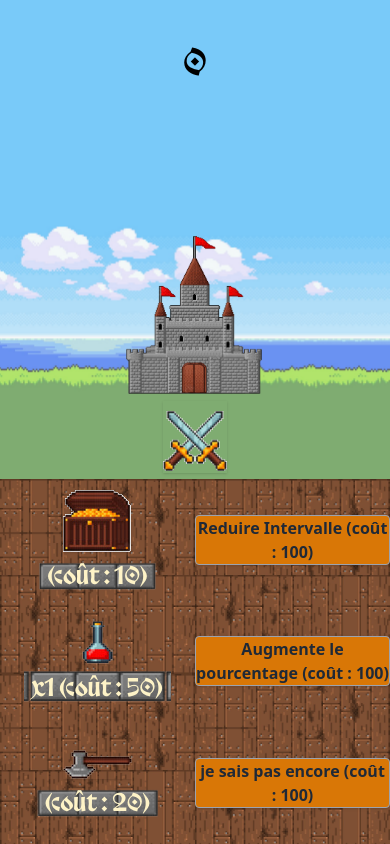
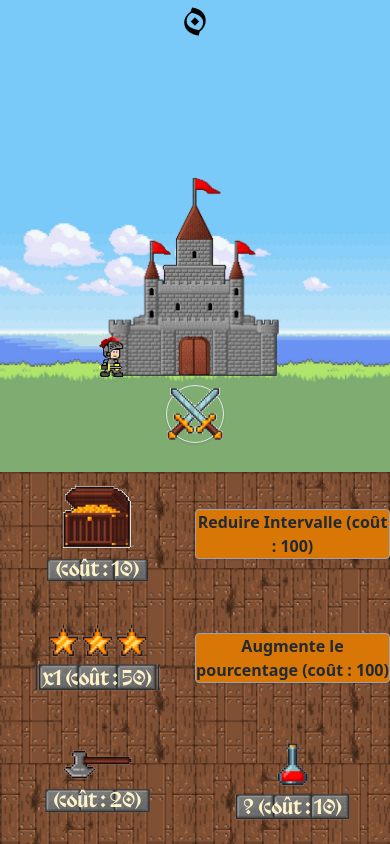
Before and after one commit to KimJacobus/knight-clicker, a website built with Vite: page index.html in a window 390 px wide. Built offline with nearby package versions, Linux system fonts and the light colour scheme.

Commit message:
update responsive, function random

```diff
--- a/index.html
+++ b/index.html
@@ -10,73 +10,69 @@
 
     <div class="grid lg:grid-cols-5 grid-cols-2 h-screen w-screen">
 
+      <!-- Bonus gauche -->
       <div class="lg:order-1 grid col-span-1 lg:grid-rows-3 grid-rows-3 bg-contain" style="background-image: url(/pictures/woodenbg.jpg);">
-
         <div class="row-span-1 grid-rows-2 justify-self-center self-center text-center">
           <div class="row-span-1">
             <button id="bonus" value="bonus" class="bg-transparent hover:animate-waving-hand shadow">
               <img src="/pictures/tresor.png" alt="" srcset="">
             </button>
-            <div id="pbonus" class="trickster text-2xl text-amber-100 bg-transparent bg-bottom bg-repeat-x bg-contain px-2" style="background-image: url(/pictures/briques.png);">
+            <div id="pbonus" class="trickster text-xl text-amber-100 bg-transparent bg-bottom bg-repeat-x bg-contain px-2" style="background-image: url(/pictures/briques.png);">
             </div>
           </div>
         </div>
-
         <div class="row-span-1 justify-self-center self-center text-center">
-          <button id="multiply" value="multiply" class="bg-transparent hover:scale-125 shadow">
-            <img src="/pictures/potion.png" alt="" srcset="">
+          <button id="multiply" value="multiply" class="bg-transparent hover:animate-ping shadow">
+            <img src="/pictures/etoiles.png" alt="" srcset="">
           </button>
-          <div id="pmultiply" class="trickster text-2xl text-amber-100 bg-transparent bg-bottom bg-repeat-x bg-contain px-2" style="background-image: url(/pictures/briques.png);">
+          <div id="pmultiply" class="trickster text-xl text-amber-100 bg-transparent bg-bottom bg-repeat-x bg-contain px-2" style="background-image: url(/pictures/briques.png);">
           </div>
         </div>
         <div class="row-span-1 justify-self-center self-center text-center">
-          <button id="autoclick" value="autoclick"  class="bg-transparent hover:scale-125 shadow">
+          <button id="autoclick" value="autoclick"  class="bg-transparent hover:scale-125 hover:animate-bounce shadow">
             <img src="/pictures/hache.png" alt="" srcset="">
           </button>
-          <div id="pautoclick" class="trickster text-2xl text-amber-100 bg-transparent bg-bottom bg-repeat-x bg-contain px-2" style="background-image: url(/pictures/briques.png);">
+          <div id="pautoclick" class="trickster text-xl text-amber-100 bg-transparent bg-bottom bg-repeat-x bg-contain px-2" style="background-image: url(/pictures/briques.png);">
           </div>
         </div>
       </div>
 
-
-
-
-
-      <div class="order-first lg:order-2 grid lg:grid-rows-5 lg:col-span-3 grid-rows-2 col-span-2 bg-cover bg-center" style="background-image: url(/pictures/wallpaperflare.com_wallpaper.jpg)">
-        <div id="display" class="trickster text-4xl row-span-1 pt-10 justify-self-center">
+      <!-- Ecran centrale -->
+      <div class="order-first lg:order-2 grid lg:grid-rows-7 lg:col-span-3 grid-rows-2 col-span-2 bg-cover bg-center" style="background-image: url(/pictures/wallpaperflare.com_wallpaper.jpg)">
+        <div id="display" class="trickster text-4xl row-span-1 justify-self-center">
         </div>
-        <div id="pclick" class="justify-self-end animate-fading">
+        <div id="pclick" class="justify-self-end animate-pulse">
         </div>
-        <div class="lg:row-span-3 row-span-1 justify-self-center">
-          <img class="object-scale-down h-44 w-42 md:object-none md:h-full md:w-full" src="/pictures/chateau.png" alt="" srcset="">
+        <div class="lg:row-span-3 grid-cols-5 row-span-1 justify-self-center">
+          <img class="-mb-12 object-scale-down h-54 w-52 md:object-none md:h-full md:w-full " src="/pictures/chateau.png" alt="" srcset="">
+          <img class="object-scale-down h-10 w-10 " src="/pictures/8bitKnight.png" alt="" srcset="">
         </div>
-        <div class="row-span-1 justify-self-center self-center">
-          <button id="click" value="click"  class="bg-transparent hover:scale-125 shadow">
-            <img class="object-scale-down h-16 w-16 mt-2 md:object-none md:h-full md:w-full" src="/pictures/doubleepee.png" alt="" srcset="">
+        <div class="row-span-2 justify-self-center self-center pb-6">
+          <button id="click" value="click"  class="hover:scale-125 shadow rounded-full border mt-2">
+            <img class="object-scale-down h-14 w-14 md:object-none md:h-full md:w-full" src="/pictures/doubleepee.png" alt="" srcset="">
           </button>
         </div>
-
       </div>
 
-
-      <div class="lg:order-3 grid col-span-1 grid-rows-3 bg-contain" style="background-image: url(/pictures/woodenbg.jpg);">
-
+      <!-- Bonus droite -->
+      <div class="lg:order-3 grid col-span-1 lg:grid-rows-3 grid-rows-3 bg-contain" style="background-image: url(/pictures/woodenbg.jpg);">
         <div class="row-span-1 justify-self-center self-center text-center">
           <button id="bonus1" value="bonus" class="bg-amber-600 hover:bg-gray-100 text-gray-800 font-semibold border border-gray-400 rounded shadow">
             Bonus1
           </button>
-      </div>
-      <div class="row-span-1 justify-self-center self-center text-center">
-        <button id="bonus2" value="bonus" class="bg-amber-600 hover:bg-gray-100 text-gray-800 font-semibold border border-gray-400 rounded shadow">
-          Bonus2
-        </button>
-      </div>
-      <div class="row-span-1 justify-self-center self-center text-center">
-        <button id="bonus3" value="bonus" class="bg-amber-600 hover:bg-gray-100 text-gray-800 font-semibold border border-gray-400 rounded shadow">
-          Bonus 3
+        </div>
+        <div class="row-span-1 justify-self-center self-center text-center">
+          <button id="bonus2" value="bonus" class="bg-amber-600 hover:bg-gray-100 text-gray-800 font-semibold border border-gray-400 rounded shadow">
+            Bonus2
           </button>
-      </div>
-
+        </div>
+        <div class="row-span-1 justify-self-center self-center text-center">
+          <button id="bonus3" value="bonus" class="bg-transparent hover:scale-125 hover:animate-pulse shadow">
+            <img src="/pictures/potion.png" alt="" srcset="">
+          </button>
+          <div id="pbonus3" class="trickster text-xl text-amber-100 bg-transparent bg-bottom bg-repeat-x bg-contain px-2" style="background-image: url(/pictures/briques.png);">
+          </div>
+        </div>
       </div>
   </div>
   <script type="module" src="/main.js"></script>
--- a/script.js
+++ b/script.js
@@ -10,7 +10,8 @@ var bonus3 = document.querySelector('#bonus3');
 var pBonus = document.querySelector('#pbonus');
 var pMultiply = document.querySelector('#pmultiply');
 var pAutoclick = document.querySelector('#pautoclick');
-var pClick = document.querySelector('#pclick')
+var pClick = document.querySelector('#pclick');
+var pBonus3 = document.querySelector('#pbonus3');
 
 // Coûts pour les différentes actions
 var multiplierCost = 50;
@@ -18,7 +19,7 @@ var autoclickCost = 20;
 var bonusCost = 10;
 var bonusInterCost = 100;
 var bonusPourCost = 100;
-var bonus3Cost = 100;
+var bonus3Cost = 10;
 // Variables pour vérifier si les fonctionnalités de Autoclick et Bonus sont activées
 var autoclickOn = false;
 var bonusOn = false;
@@ -37,7 +38,7 @@ var bonusTime = 30;
 
 // Fonction pour mettre à jour l'affichage du score
 function displayScore() {
-  display.innerText = score;
+  display.innerText = Math.round(score);
 }
 
 // Fonction pour mettre à jour l'affichage du multiplicateur
@@ -57,7 +58,7 @@ function displayBonus() {
 
 // Fonction pour mettre à jour l'affichage du temps de bonus
 function displayBonusTime() {
-  pBonus.innerText = 'Bonus (temps : ' + bonusTime + ' sec)';
+  pBonus.innerText = 'Durée : ' + bonusTime + ' s';
 }
 // Fonction pour mettre à jour l'affichage du bonus inter
 function displayBonusInter() {
@@ -69,7 +70,7 @@ function displayBonusPour() {
 }
 // Fonction pour mettre à jour l'affichage du bonus pourcentage
 function displayBonus3() {
-  bonus3.innerText = 'je sais pas encore (coût : '+ bonus3Cost +')';
+  pBonus3.innerText = '? (coût : '+ bonus3Cost +')';
 }
 //Fonction pour mettre a jour l'affichage du ClickValue
 function displayClickValue() {
@@ -232,9 +233,15 @@ function buttonsEnabler() {
 
   // Fonction pour activer la fonctionnalité Bonus lorsque le bouton "Bonus3" est pressé
   function Bonus3() {
+    let bonusMalus = (Math.floor(Math.random() * 10));
+    if(bonusMalus >= 5) {
+      score *= 5
+    } else if(bonusMalus < 5) {
+      score *= 0.5
+    }
     score -= bonus3Cost;
     bonus3.disabled = true;
-    bonus3Cost *= 3;
+    bonus3Cost *= 1;
     displayScore();
     buttonsEnabler();
     displayBonus3();
@@ -264,3 +271,13 @@ function buttonsEnabler() {
   bonusInter.addEventListener('mousedown',reducInterval);
   bonusPour.addEventListener('mousedown', pourcentage);
   bonus3.addEventListener('mousedown', Bonus3);
+
+// fonction random
+function randomBonus() {
+  let bonusMalus = (Math.floor(Math.random() * 10));
+  if(bonusMalus >= 5) {
+    score += 500
+  } else if(bonusMalus < 5) {
+    score = 0
+  }
+}
--- a/tailwind.config.cjs
+++ b/tailwind.config.cjs
@@ -25,8 +25,6 @@ module.exports = {
       },
       animation: {
         'waving-hand': 'wave 2s linear infinite',
-      },
-      animation: {
         'fading': 'fade 4s forwards',
       },
     },
```
Also changed, not shown: pictures/etoiles.png (added).
